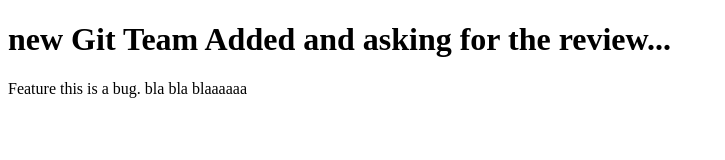
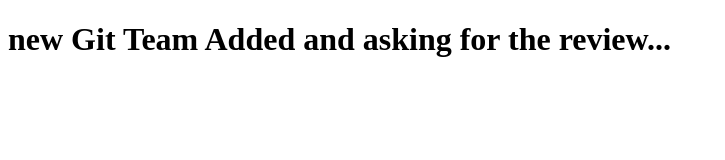
Before and after one commit to pulabethmage/GitTeamTutorial, a plain HTML site: page index.html in a window 1280 px wide. Shown: the whole page, without its empty margins (0-725 px from the left). Drawn offline with Linux system fonts and the light colour scheme.

Commit message:
Error Resolved

```diff
--- a/index.html
+++ b/index.html
@@ -11,8 +11,6 @@
 <body>
     <h1>new Git Team Added and asking for the review...</h1>
 
-    Feature this is a bug. bla bla blaaaaaa
-
 </body>
 
 </html>
```
